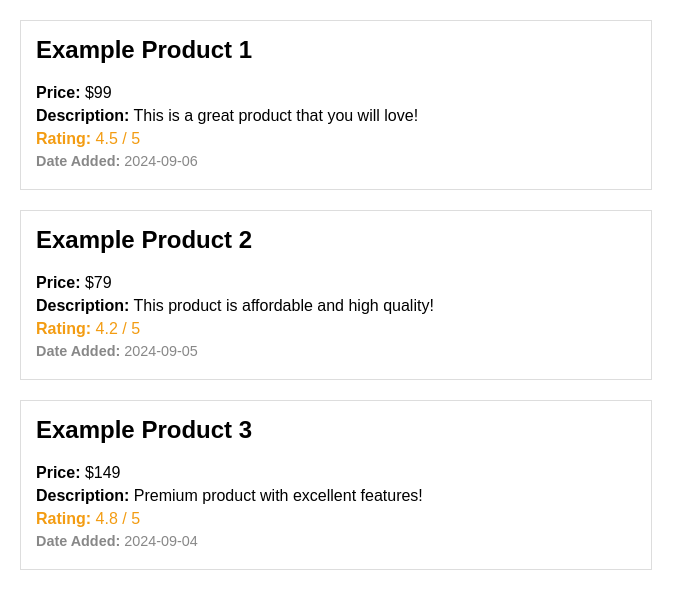
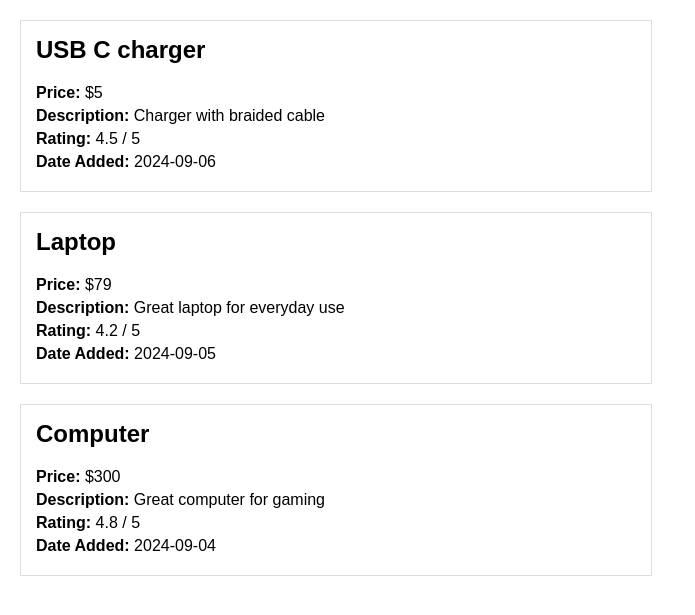
Before and after one commit to izzydharma/bluebird, a Django app: page / in a window 1280 px wide. Shown: the top 615 px of the page, without its empty margins (0-695 px from the left). Run offline with Django 5.2, Linux system fonts and the light colour scheme.

Commit message:
updated models

```diff
--- a/main/models.py
+++ b/main/models.py
@@ -1,12 +1,12 @@
 from django.db import models
+from django.utils import timezone
 
 class Product(models.Model):
     name = models.CharField(max_length=100)
     price = models.IntegerField()
     description = models.TextField()
-    # Add optional attributes if needed, e.g., stock, category, etc.
-    stock = models.IntegerField(default=0)
-    category = models.CharField(max_length=50, blank=True, null=True)
+    rating = models.DecimalField(max_digits=3, decimal_places=2)  # for ratings like 4.5
+    date = models.IntegerField()  # auto-populates with the current date
 
     def __str__(self):
         return self.name
--- a/main/templates/main.html
+++ b/main/templates/main.html
@@ -37,8 +37,8 @@
             <h2>{{ product.name }}</h2>
             <p><strong>Price:</strong> ${{ product.price }}</p>
             <p><strong>Description:</strong> {{ product.description }}</p>
-            <p class="rating"><strong>Rating:</strong> {{ product.rating }} / 5</p>
-            <p class="date"><strong>Date Added:</strong> {{ product.date }}</p>
+            <p><strong>Rating:</strong> {{ product.rating }} / 5</p>
+            <p><strong>Date Added:</strong> {{ product.date }}</p>
         </div>
     {% endfor %}
 
--- a/main/views.py
+++ b/main/views.py
@@ -4,23 +4,23 @@ def show_main(request):
     context = {
         'products': [
             {
-                'name': 'Example Product 1',
-                'price': 99,
-                'description': 'This is a great product that you will love!',
+                'name': 'USB C charger',
+                'price': 5,
+                'description': 'Charger with braided cable',
                 'rating': 4.5,
                 'date': '2024-09-06'
             },
             {
-                'name': 'Example Product 2',
+                'name': 'Laptop',
                 'price': 79,
-                'description': 'This product is affordable and high quality!',
+                'description': 'Great laptop for everyday use',
                 'rating': 4.2,
                 'date': '2024-09-05'
             },
             {
-                'name': 'Example Product 3',
-                'price': 149,
-                'description': 'Premium product with excellent features!',
+                'name': 'Computer',
+                'price': 300,
+                'description': 'Great computer for gaming',
                 'rating': 4.8,
                 'date': '2024-09-04'
             }
```
Also changed, not shown: db.sqlite3, main/migrations/0001_initial.py (added).
